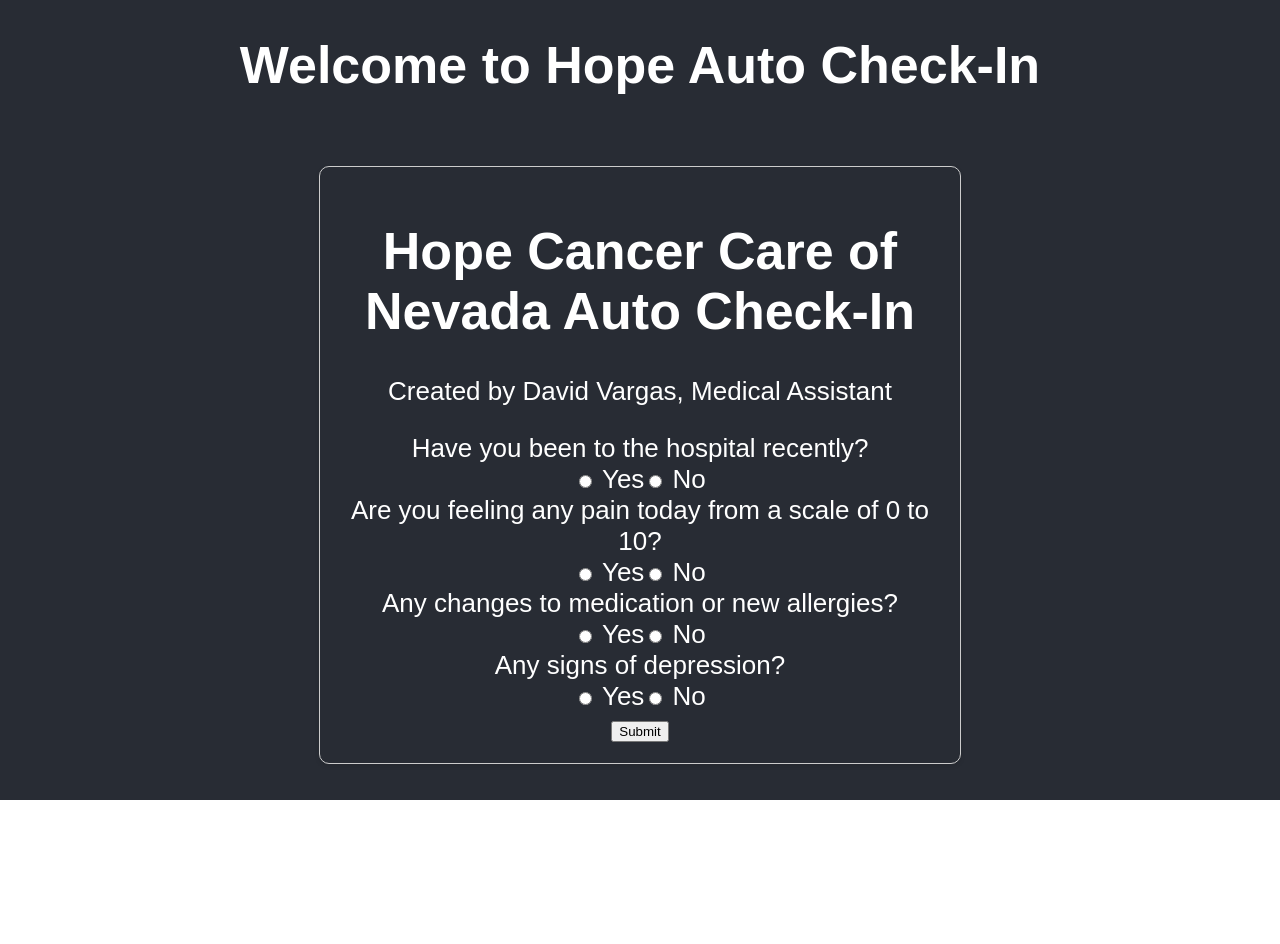
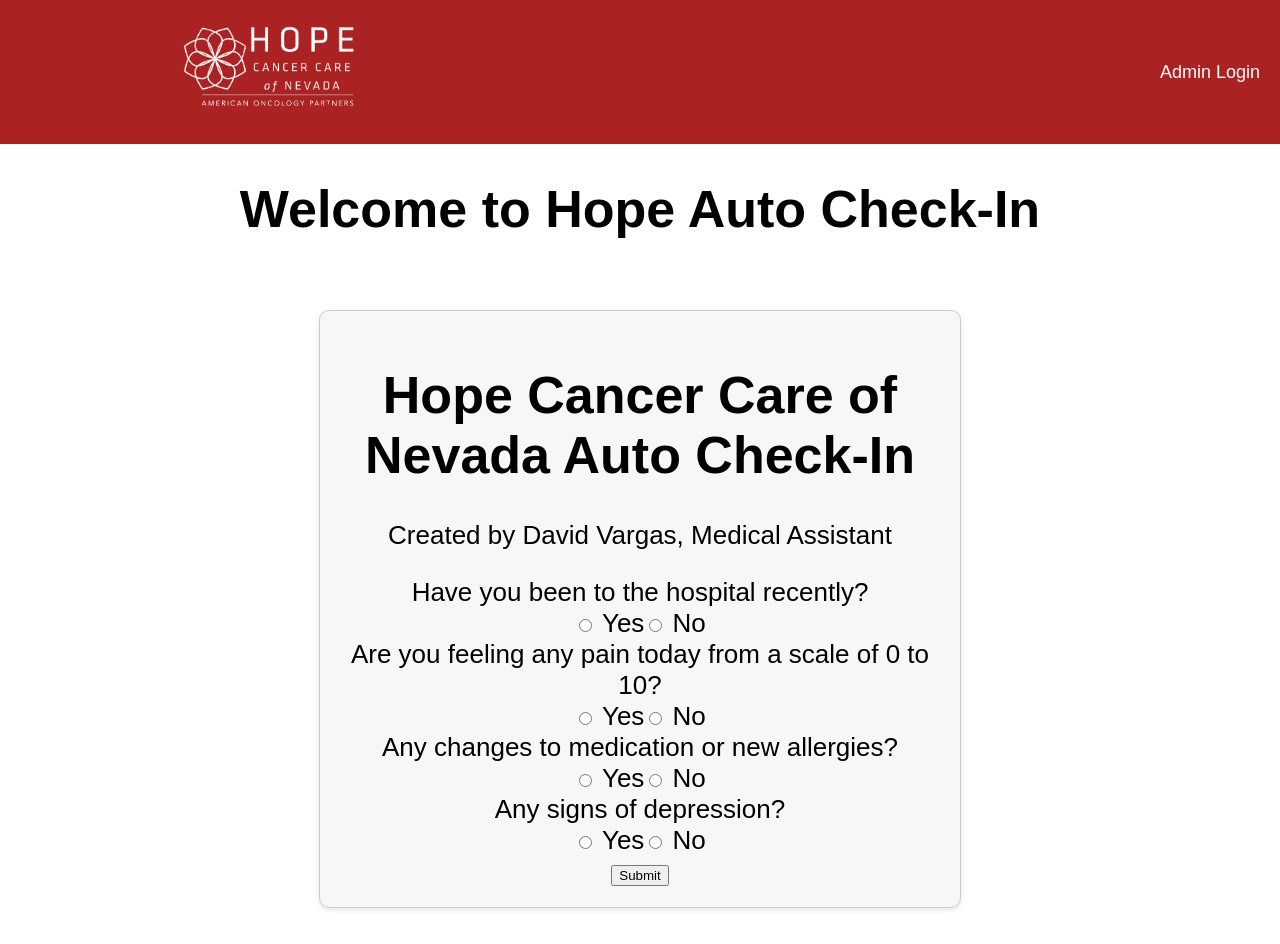
Before and after one commit to DavidAVargas/Hope-Auto-Check-In, a React (Create React App) app in the folder frontend/: page / in a window 1280 px wide. Before the commit the page ends 800 px from the top, so only its background shows below. Built offline with nearby package versions, Linux system fonts and the light colour scheme.

Commit message:
Navbar done

```diff
--- a/frontend/src/App.css
+++ b/frontend/src/App.css
@@ -14,14 +14,14 @@
 }
 
 .App-header {
-  background-color: #282c34;
+  background-color: #ffffff;
   min-height: 100vh;
   display: flex;
   flex-direction: column;
   align-items: center;
   justify-content: center;
   font-size: calc(10px + 2vmin);
-  color: white;
+  color: black;
 }
 
 .App-link {
--- a/frontend/src/App.js
+++ b/frontend/src/App.js
@@ -1,10 +1,12 @@
 import React from 'react';
 import './App.css';
+import Navbar from './Navbar/Navbar';
 import CheckInForm from './CheckIn/CheckInForm';
 
 function App() {
   return (
     <div className="App">
+      <Navbar />
       <header className="App-header">
         <h1>Welcome to Hope Auto Check-In</h1>
         {/* Add your app content here */}
--- a/frontend/src/CheckIn/CheckInForm.css
+++ b/frontend/src/CheckIn/CheckInForm.css
@@ -1,5 +1,6 @@
 body {
   font-family: Arial, sans-serif;
+  background-color: #ffffff; /* White background */
 }
 
 .container {
@@ -9,6 +10,8 @@
   border: 1px solid #ccc;
   border-radius: 10px;
   box-shadow: 0 2px 5px rgba(0, 0, 0, 0.1);
+  background-color: #f7f7f7; /* Light gray for contrast */
+  color: black; /* Text color black */
 }
 
 @media (max-width: 768px) {
--- /dev/null
+++ b/frontend/src/Navbar/Navbar.css
@@ -0,0 +1,30 @@
+.navbar {
+  display: flex;
+  justify-content: space-between;
+  align-items: center;
+  background-color: #ab2222;
+  padding: 10px 20px;
+}
+
+.navbar-logo .logo {
+  height: 120px;
+  padding-left: 150px;
+}
+
+.navbar-links .admin-login {
+  color: white;
+  text-decoration: none;
+  font-size: 18px;
+}
+
+.navbar-links .admin-login:hover {
+  text-decoration: underline;
+}
+
+/* Responsive adjustments */
+@media (max-width: 768px) {
+  .navbar-logo .logo {
+    padding-left: 20px;
+    height: 80px;
+  }
+}
--- /dev/null
+++ b/frontend/src/Navbar/Navbar.js
@@ -0,0 +1,17 @@
+import React from 'react';
+import './Navbar.css';
+
+function Navbar() {
+  return (
+    <nav className="navbar">
+      <div className="navbar-logo">
+      <img src={require('../img/Hope-logo.png')} alt="Logo" className="logo" />
+      </div>
+      <div className="navbar-links">
+        <a href="/admin" className="admin-login">Admin Login</a>
+      </div>
+    </nav>
+  );
+}
+
+export default Navbar;
```
Also changed, not shown: frontend/src/img/Hope-logo.png (added). Lines whose indentation alone changed are shown as unchanged.
